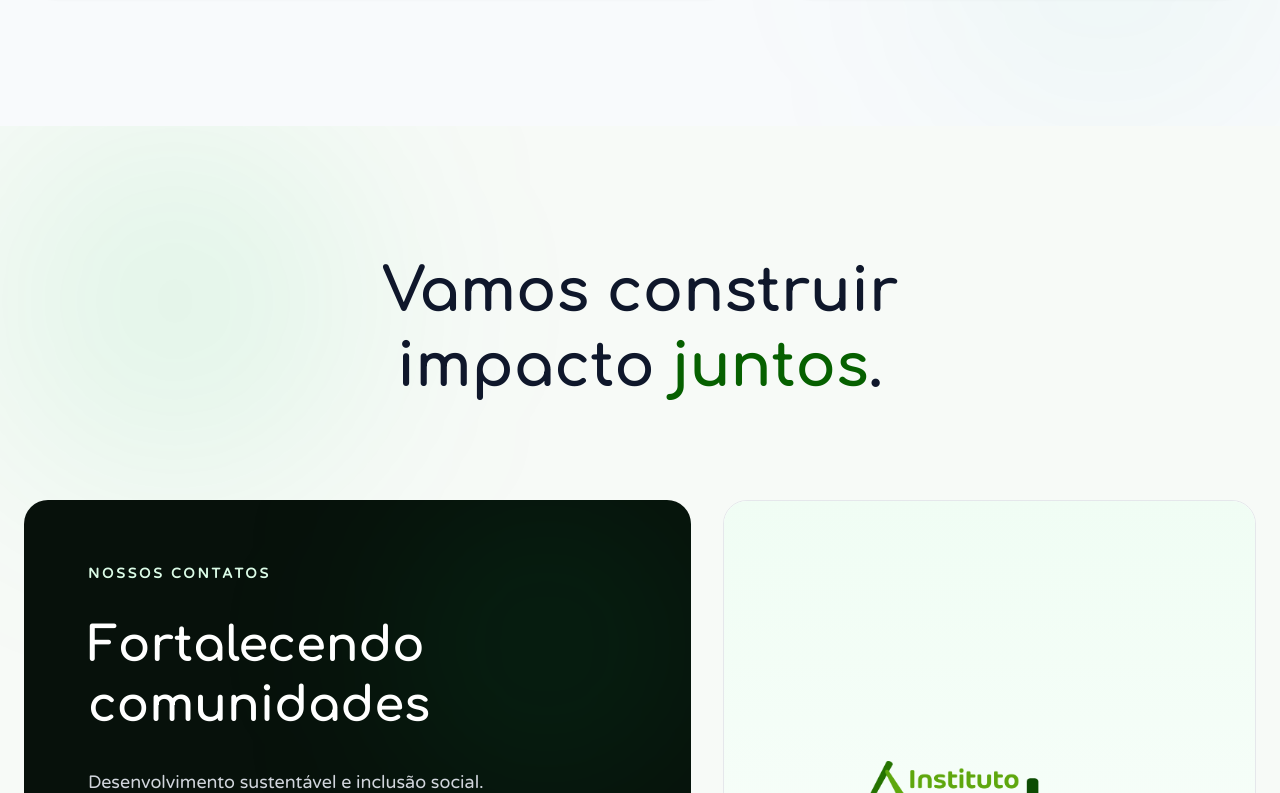
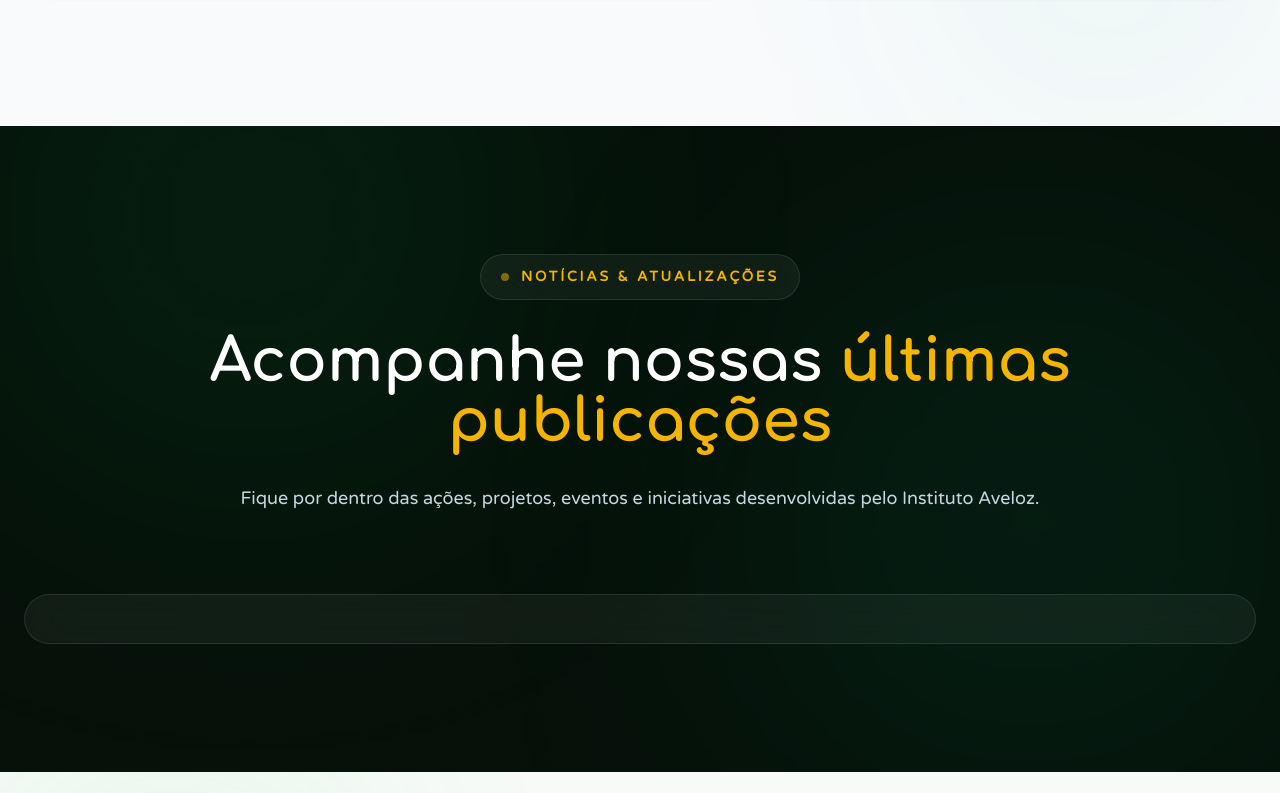
Before and after one commit to LaisaAlb/instituto-aveloz-lp, a React (Vite) app: page / in a window 1280 px wide. Shown: the part 6267-7060 px from the top of the page. Built offline with nearby package versions, Linux system fonts and the light colour scheme.

Commit message:
feature: SectionBlog

```diff
--- a/src/App.tsx
+++ b/src/App.tsx
@@ -5,6 +5,7 @@
 import ContactSection from './sections/ContactSection'
 import FooterSection from './sections/FooterSection'
 import GovernanceSection from './sections/GovernanceSection'
+import BlogSection from './sections/BlogSection'
 import AreasSection from './sections/AreasSection'
 
 function App() {
@@ -18,6 +19,7 @@
         <ObjectivesSection />
         <AreasSection />
         <GovernanceSection />
+        <BlogSection />
         <ContactSection />
         <FooterSection />
       </main>
--- /dev/null
+++ b/src/sections/BlogSection.jsx
@@ -0,0 +1,66 @@
+import { useEffect } from "react"
+
+function BlogSection() {
+    useEffect(() => {
+        const existingScript = document.querySelector(
+            'script[src="https://elfsightcdn.com/platform.js"]'
+        )
+
+        if (!existingScript) {
+            const script = document.createElement('script')
+            script.src = 'https://elfsightcdn.com/platform.js'
+            script.async = true
+            document.body.appendChild(script)
+        }
+    }, [])
+
+    return (
+        <section
+            id="blog"
+            className="relative py-32 overflow-hidden bg-[#06110A]"
+        >
+            <div className="absolute -top-40 left-0 w-[500px] h-[500px] bg-green-500/10 rounded-full blur-[140px]" />
+            <div className="absolute bottom-0 right-0 w-[500px] h-[500px] bg-emerald-500/10 rounded-full blur-[140px]" />
+
+            <div className="relative z-10 max-w-7xl mx-auto px-6">
+
+                <div className="text-center max-w-4xl mx-auto mb-20">
+
+                    <div className="inline-flex items-center gap-3 bg-white/5 border border-white/10 backdrop-blur-xl px-5 py-3 rounded-full mb-8">
+                        <div className="w-2 h-2 rounded-full bg-(--accent) animate-pulse"></div>
+
+                        <span className="text-(--accent) text-sm font-semibold uppercase tracking-[0.2em]">
+                            Notícias & Atualizações
+                        </span>
+                    </div>
+
+                    <h2 className="text-4xl md:text-5xl lg:text-6xl font-bold text-white">
+                        Acompanhe nossas
+                        <span className="text-(--accent)">
+                            {" "}últimas publicações
+                        </span>
+                    </h2>
+
+                    <p className="mt-8 text-lg text-slate-300 leading-relaxed">
+                        Fique por dentro das ações, projetos, eventos e iniciativas
+                        desenvolvidas pelo Instituto Aveloz.
+                    </p>
+
+                </div>
+
+                <div className="bg-white/5 border border-white/10 rounded-[32px] overflow-hidden backdrop-blur-xl p-6">
+
+                    {/* Widget Instagram */}
+                    <div
+                        className="elfsight-app-576528e2-9ba1-4e9a-a06a-47d1b297aaa8"
+                        data-elfsight-app-lazy
+                    ></div>
+
+                </div>
+
+            </div>
+        </section>
+    )
+}
+
+export default BlogSection
```
